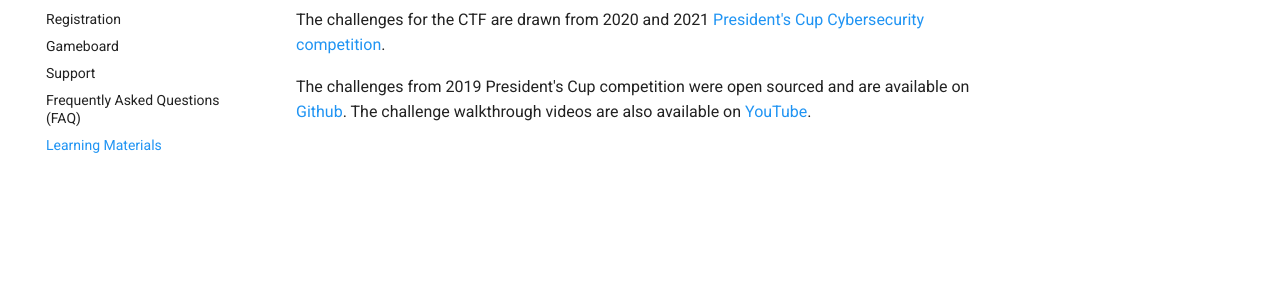
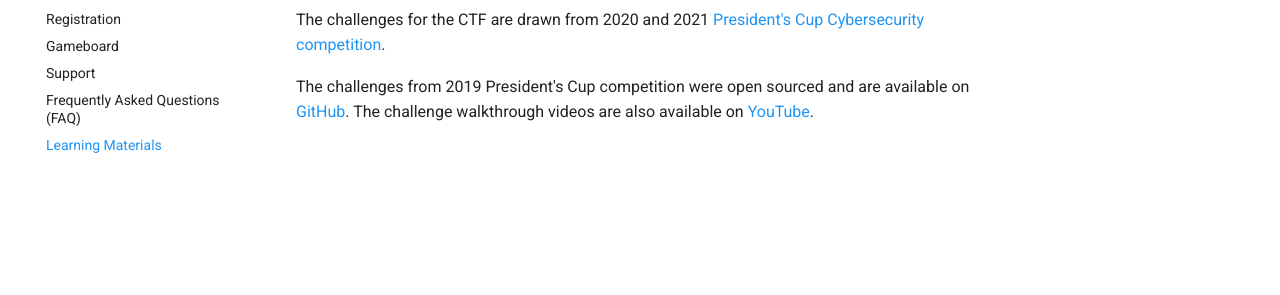
Before and after one commit to sei-mkaar/wictf-web, an MkDocs documentation site: the page built from docs/7-materials.md, in a window 1280 px wide. Shown: the part 173-468 px from the top of the page. Built offline with MkDocs 1.6.1 and Material for MkDocs 9.7.7, drawn with Linux system fonts in a browser that asks for light colours.

```diff
--- a/docs/7-materials.md
+++ b/docs/7-materials.md
@@ -2,4 +2,4 @@
 
 The challenges for the CTF are drawn from 2020 and 2021 [President's Cup Cybersecurity competition](https://www.cisa.gov/presidentscup).
 
-The challenges from 2019 President's Cup competition were open sourced and are available on [Github](https://github.com/cisagov/prescup19-challenges). The challenge walkthrough videos are also available on [YouTube](https://www.youtube.com/playlist?list=PLSNlEg26NNpyjtUujhwW16SkJbuE9Pppe).
+The challenges from 2019 President's Cup competition were open sourced and are available on [GitHub](https://github.com/cisagov/prescup19-challenges). The challenge walkthrough videos are also available on [YouTube](https://www.youtube.com/playlist?list=PLSNlEg26NNpyjtUujhwW16SkJbuE9Pppe).
```
